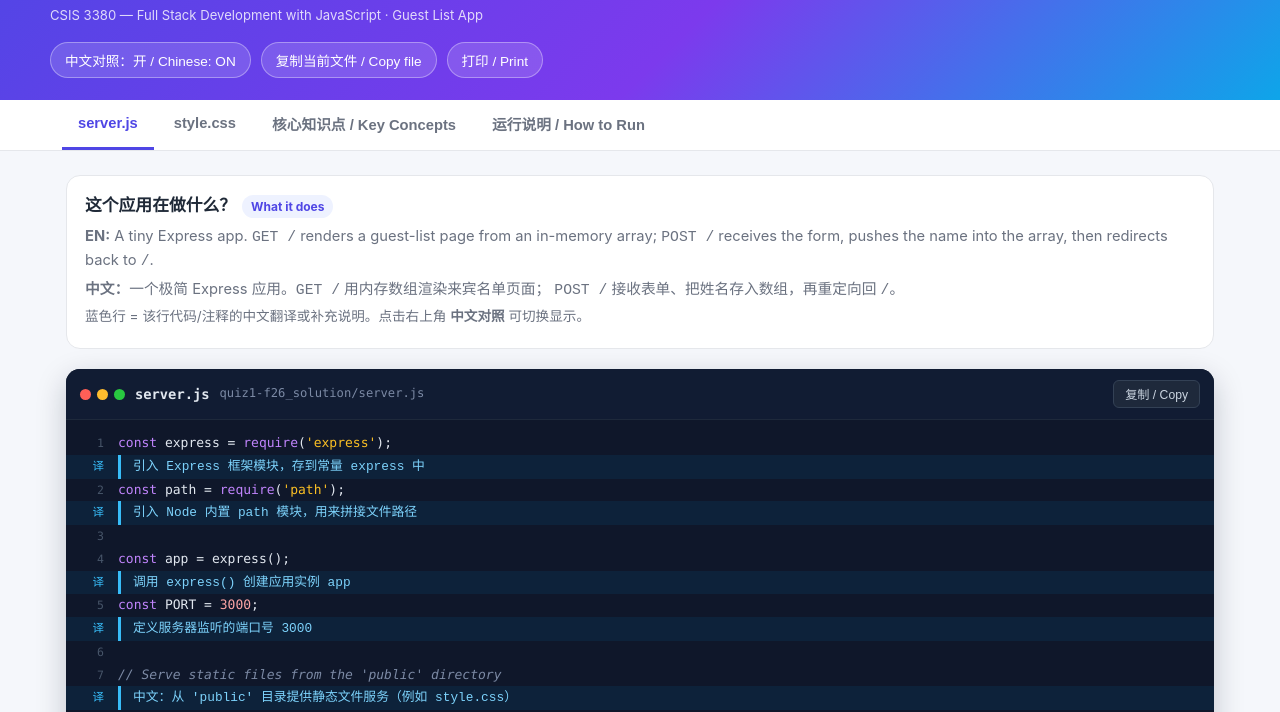
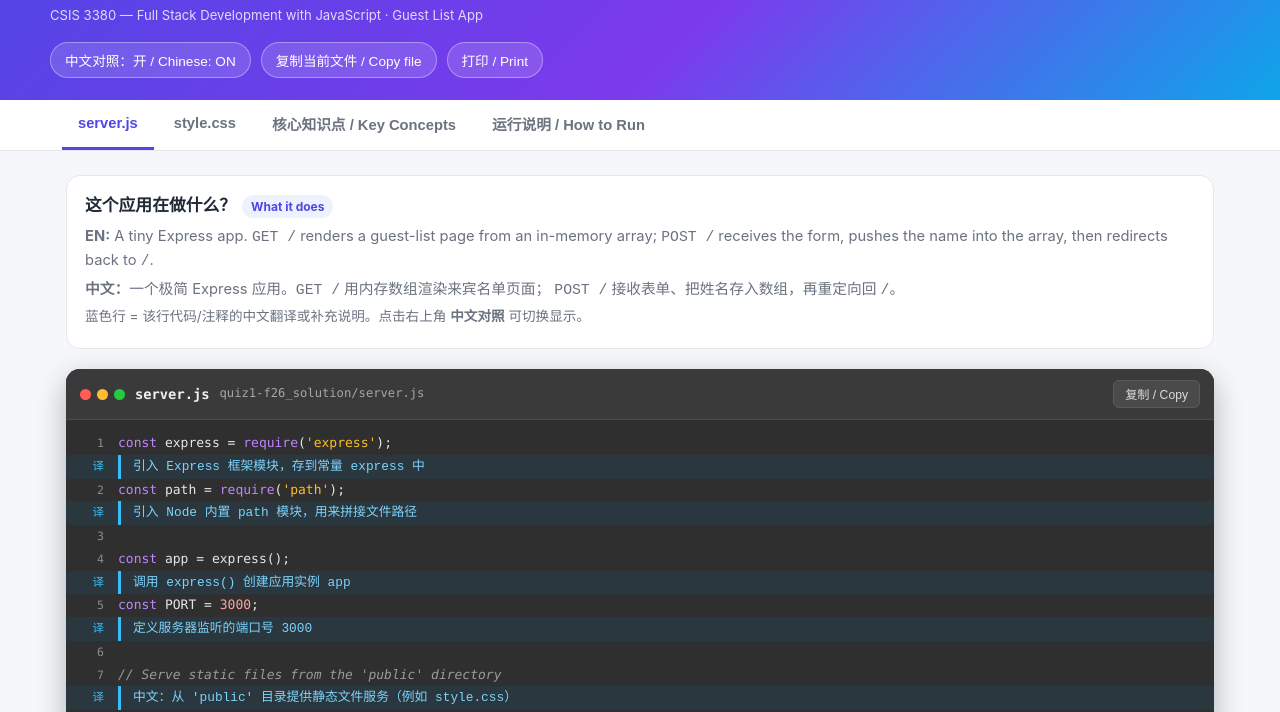
Before and after one commit to JohnnyLin707/CSIS3380-quiz1-f26_solution, a website: page index.html in a window 1280 px wide. Shown: the part 91-803 px from the top of the page. Drawn offline with Linux system fonts and the light colour scheme.

Commit message:
Change code block background from dark navy to gray

```diff
--- a/index.html
+++ b/index.html
@@ -14,8 +14,11 @@
     --brand:#4f46e5;
     --brand-soft:#eef2ff;
     --zh:#0284c7;
-    --code-bg:#0f172a;
-    --code-ink:#e2e8f0;
+    --code-bg:#2f2f2f;      /* gray code background / 代码块灰色背景 */
+    --code-head-bg:#3a3a3a;
+    --code-line:#4a4a4a;
+    --code-dim:#a6a6a6;
+    --code-ink:#e6e6e6;
     --mono: ui-monospace, SFMono-Regular, "SF Mono", Menlo, Consolas, "Liberation Mono", monospace;
   }
   *{box-sizing:border-box;}
@@ -86,31 +89,31 @@
   /* ---------- Code card ---------- */
   .code-card{
     background:var(--code-bg);border-radius:14px;overflow:hidden;
-    box-shadow:0 10px 30px rgba(15,23,42,.22);margin-bottom:26px;
+    box-shadow:0 10px 30px rgba(0,0,0,.28);margin-bottom:26px;
   }
   .code-head{
     display:flex;align-items:center;gap:10px;flex-wrap:wrap;
-    padding:11px 14px;background:#111c33;border-bottom:1px solid #1e293b;
+    padding:11px 14px;background:var(--code-head-bg);border-bottom:1px solid var(--code-line);
   }
   .dots{display:flex;gap:6px;}
   .dots i{width:11px;height:11px;border-radius:50%;display:block;}
   .dots i:nth-child(1){background:#ff5f57;}
   .dots i:nth-child(2){background:#febc2e;}
   .dots i:nth-child(3){background:#28c840;}
-  .code-head .fname{color:#e2e8f0;font-family:var(--mono);font-size:.86rem;font-weight:600;}
-  .code-head .fpath{color:#7c8aa5;font-family:var(--mono);font-size:.76rem;}
+  .code-head .fname{color:#f0f0f0;font-family:var(--mono);font-size:.86rem;font-weight:600;}
+  .code-head .fpath{color:var(--code-dim);font-family:var(--mono);font-size:.76rem;}
   .code-head .spacer{flex:1;}
   .code-head .copy{
-    appearance:none;border:1px solid #334155;background:#1e293b;color:#cbd5e1;
+    appearance:none;border:1px solid #5a5a5a;background:#4a4a4a;color:#dcdcdc;
     font-size:.76rem;padding:4px 11px;border-radius:6px;cursor:pointer;
   }
-  .code-head .copy:hover{background:#334155;color:#fff;}
+  .code-head .copy:hover{background:#5a5a5a;color:#fff;}
 
   .code-body{overflow-x:auto;padding:12px 0 16px;}
   .row{display:grid;grid-template-columns:52px 1fr;align-items:baseline;}
-  .row:hover{background:rgba(148,163,184,.07);}
+  .row:hover{background:rgba(255,255,255,.06);}
   .ln{
-    color:#475569;text-align:right;padding-right:14px;font-family:var(--mono);
+    color:#8c8c8c;text-align:right;padding-right:14px;font-family:var(--mono);
     font-size:11.5px;user-select:none;
   }
   .lc{
@@ -125,8 +128,8 @@
   }
   body.hide-zh .row.zh{display:none;}
 
-  /* token colors */
-  .t-com{color:#7c8aa5;font-style:italic;}
+  /* token colors / 语法高亮配色（适配灰色背景） */
+  .t-com{color:#9b9b9b;font-style:italic;}
   .t-str{color:#fbbf24;}
   .t-exp{color:#f472b6;}
   .t-kw{color:#c084fc;}
@@ -160,7 +163,7 @@
     background:var(--code-bg);color:var(--code-ink);font-family:var(--mono);
     font-size:13px;padding:16px;border-radius:12px;overflow-x:auto;margin:0 0 14px;
   }
-  pre.plain .c{color:#7c8aa5;}
+  pre.plain .c{color:#9b9b9b;}
 
   .warn{
     background:#fffbeb;border:1px solid #fde68a;border-left:4px solid #f59e0b;
```
